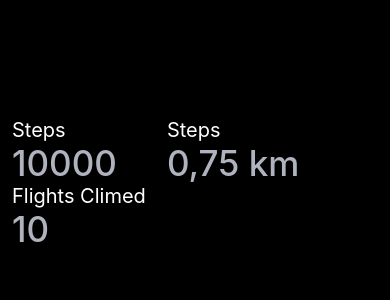
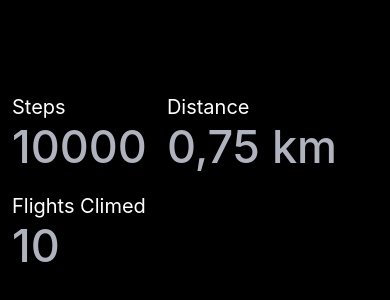
Before and after one commit to m3hm3tcan/StepTracker, a React Native app: screen / in a window 390 px wide. Shown: the part 238-538 px from the top of the page. Built offline with nearby package versions, Linux system fonts and the light colour scheme.

Commit message:
layout arragments

```diff
--- a/App.tsx
+++ b/App.tsx
@@ -1,13 +1,13 @@
 import { StatusBar } from 'expo-status-bar';
 import { StyleSheet, Text, View } from 'react-native';
 type ResultSectionProps = {
-  label:string;
-  value:string;
+  label: string;
+  value: string;
 }
 
-const ResultSection = ({label, value}:ResultSectionProps) => {
+const Statistic = ({ label, value }: ResultSectionProps) => {
   return (
-    <View style={styles.valueContainer}>
+    <View>
       <Text style={styles.lable}>{label}</Text>
       <Text style={styles.value}>{value}</Text>
     </View>
@@ -18,27 +18,11 @@ const ResultSection = ({label, value}:ResultSectionProps) => {
 export default function App() {
   return (
     <View style={styles.container}>
-
-
-      <View style={{ flexDirection: 'row' }}>
-
-        <ResultSection label="Steps" value="10000" />
-
-        <ResultSection label="Steps" value="0,75 km" />
-        {/* <View>
-          <Text style={styles.lable}>Distance</Text>
-          <Text style={styles.value}>4,75 km</Text>
-        </View> */}
+      <View style={styles.values}>
+        <Statistic label="Steps" value="10000" />
+        <Statistic label="Distance" value="0,75 km" />
+        <Statistic label="Flights Climed" value="10" />
       </View>
-
-      <ResultSection label="Flights Climed" value="10" />
-
-
-      {/* <View>
-        <Text style={styles.lable}>Flights Climed</Text>
-        <Text style={styles.value}>10</Text>
-      </View> */}
-
       <StatusBar style="auto" />
     </View>
   );
@@ -51,16 +35,18 @@ const styles = StyleSheet.create({
     justifyContent: 'center',
     padding: 12,
   },
-  valueContainer: {
-    marginRight: 50,
-    fontSize: 20,
+  values: {
+    flexDirection: 'row',
+    gap: 20,
+    flexWrap: 'wrap'
   },
+
   lable: {
     color: 'white',
     fontSize: 20,
   },
   value: {
-    fontSize: 35,
+    fontSize: 45,
     color: '#AFB3BE',
     fontWeight: '500',
   },
```
